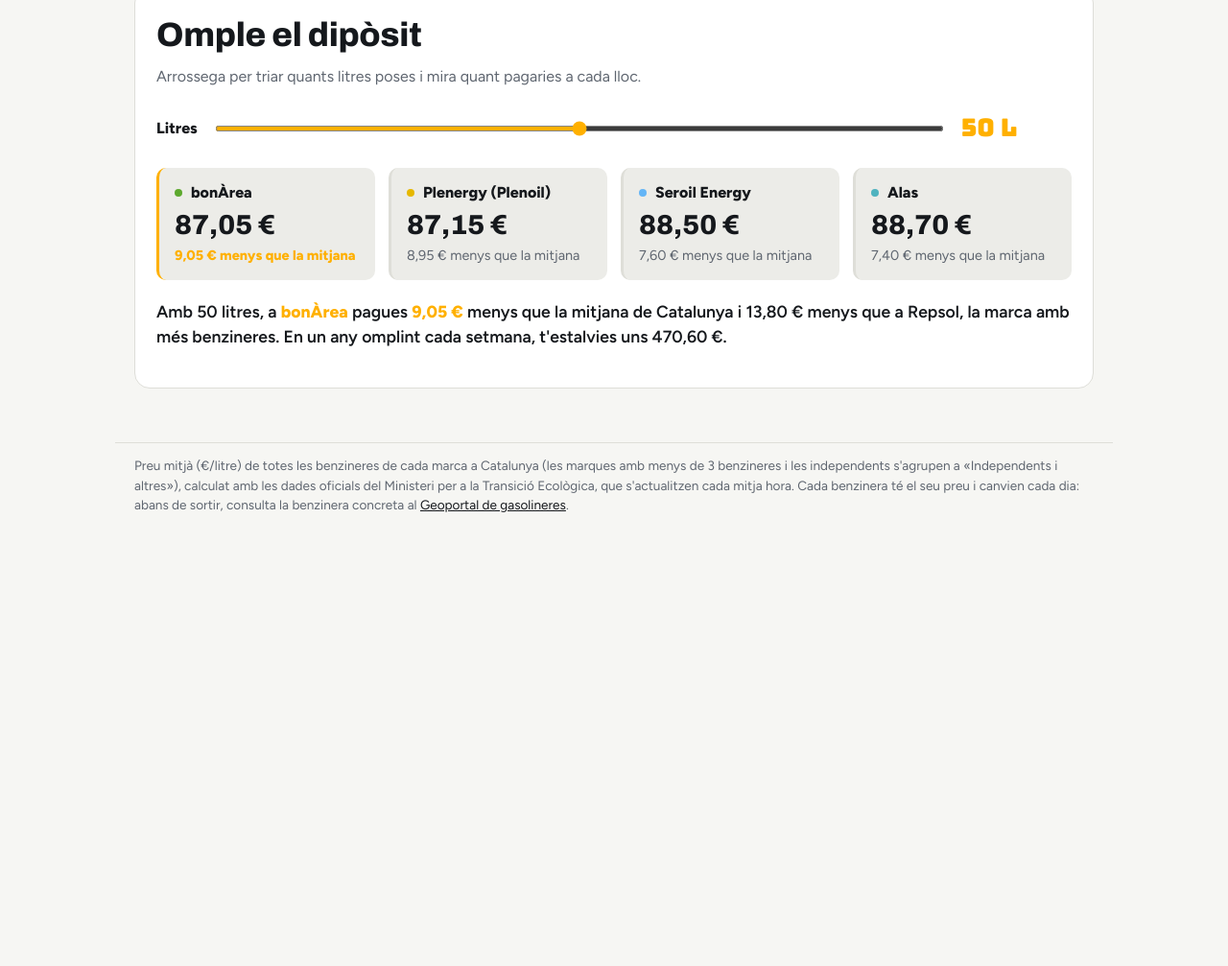
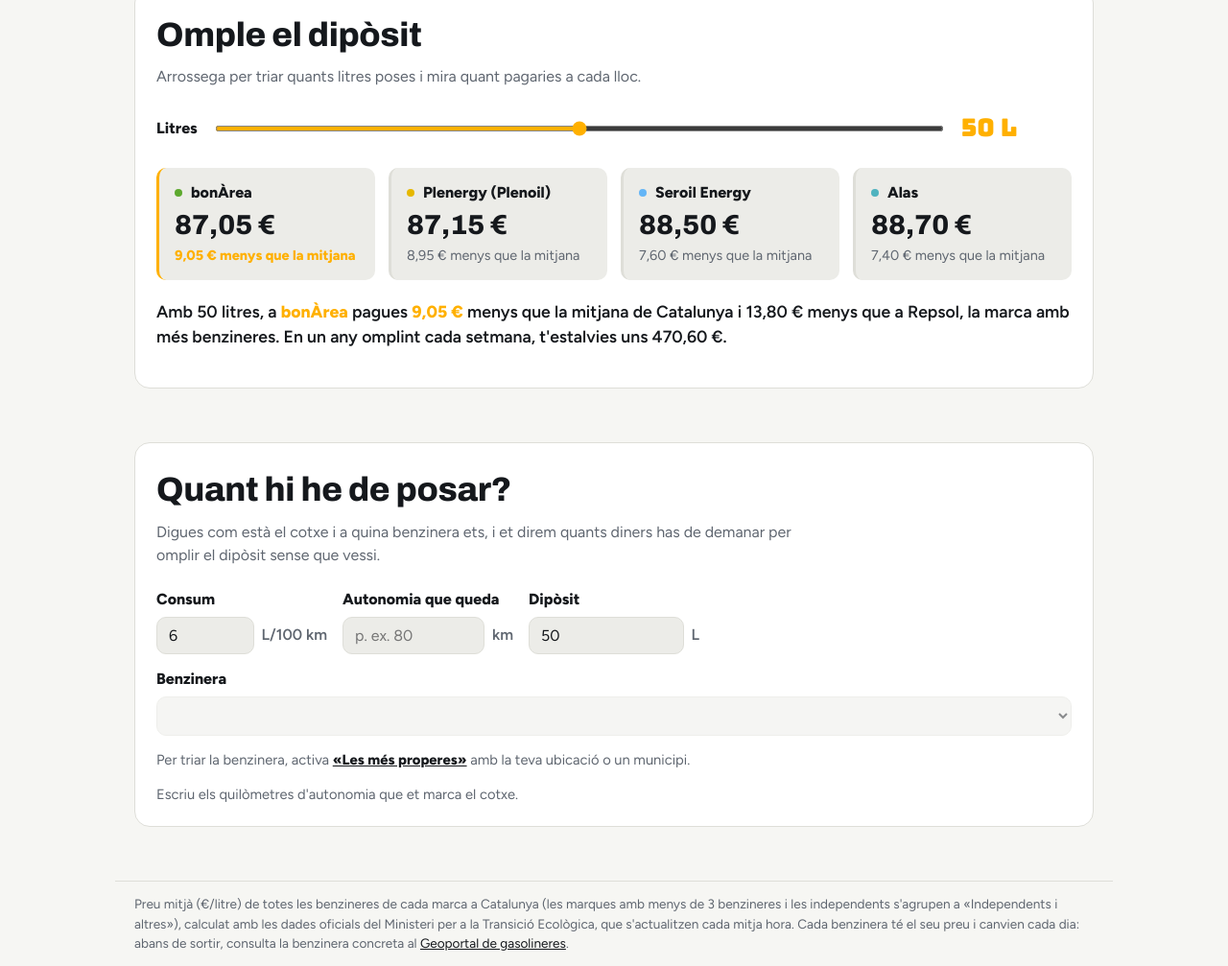
Before and after one commit to MartiFarranC/gulusinaCAT, a website with bundled scripts: page index.html in a window 1280 px wide. Shown: the part 4914-5921 px from the top of the page at 96% size. Before the commit the page ends 5464 px from the top, so only its background shows below. Built offline with nearby package versions, Linux system fonts and the light colour scheme; no server answers.

Commit message:
feat: afegeix la calculadora de quants diners cal posar per omplir el dipòsit
A partir del consum, l'autonomia que marca el cotxe i la capacitat del
dipòsit, calcula quants diners cal demanar en una de les benzineres
properes. Com que l'autonomia no és exacta, deixa un 5 % del dipòsit de
marge i arrodoneix cap avall a 5 € perquè no vessi. El consum i el
dipòsit es recorden al navegador.

```diff
--- /dev/null
+++ b/assets/css/diposit.css
@@ -0,0 +1,78 @@
+.diposit {
+  display: grid;
+  grid-template-columns: repeat(auto-fit, minmax(170px, 1fr));
+  gap: 14px 16px;
+}
+.camp {
+  display: flex;
+  flex-direction: column;
+  gap: 6px;
+  font-weight: 800;
+}
+.camp.ample {
+  grid-column: 1 / -1;
+}
+.entrada {
+  display: flex;
+  align-items: center;
+  gap: 8px;
+  font-weight: 600;
+  color: var(--muted);
+  white-space: nowrap;
+}
+.camp input,
+.camp select {
+  width: 100%;
+  min-width: 0;
+  font:
+    500 1rem "Figtree",
+    sans-serif;
+  color: var(--ink);
+  background: var(--bg2);
+  border: 1px solid var(--line);
+  border-radius: 10px;
+  padding: 9px 12px;
+}
+.camp select:disabled {
+  opacity: 0.5;
+}
+.diposit-avis {
+  margin: 14px 0 0;
+  color: var(--muted);
+  font-size: 0.92rem;
+}
+.diposit-avis:empty,
+.diposit-avis[hidden] {
+  display: none;
+}
+.diposit-avis a {
+  color: var(--ink);
+  font-weight: 700;
+}
+.diposit-resultat {
+  margin-top: 18px;
+  padding: 16px;
+  border-radius: 12px;
+  background: var(--bg2);
+  border-left: 3px solid var(--led);
+}
+.diposit-resultat[hidden] {
+  display: none;
+}
+.diposit-euros {
+  margin: 0;
+  font-size: 1.1rem;
+  font-weight: 600;
+}
+.diposit-euros strong {
+  font-family: "Bungee", sans-serif;
+  font-weight: 400;
+  font-size: 2rem;
+  color: var(--led);
+  margin-left: 6px;
+}
+.diposit-detall {
+  margin: 8px 0 0;
+  color: var(--muted);
+  font-size: 0.92rem;
+}
--- /dev/null
+++ b/assets/js/calculadora-diposit.js
@@ -0,0 +1,170 @@
+/** Calculadora de quants diners cal demanar a la benzinera per omplir el dipòsit. */
+
+import { dinersPerOmplir, MARGE_DEL_DIPOSIT } from "./diposit.js";
+import { element, perId, perIdDeTipus } from "./dom.js";
+import { formataDistancia, formataEuros, formataLitres, formataPreu } from "./format.js";
+import { NOM_DEL_COMBUSTIBLE, esProperes } from "./estat.js";
+
+/** @typedef {import("./estat.js").Estat} Estat */
+/** @typedef {import("./tipus.js").EstacioAmbDistancia} EstacioAmbDistancia */
+/** @typedef {import("./preferencies.js").DadesDesadesDelCotxe} DadesDesadesDelCotxe */
+
+/**
+ * @typedef {object} AccionsDeLaCalculadora
+ * @property {DadesDesadesDelCotxe} cotxe Dades desades l'última vegada.
+ * @property {(cotxe: DadesDesadesDelCotxe) => void} desa
+ */
+
+/** @param {EstacioAmbDistancia} estacio */
+const clauDeLEstacio = (estacio) => `${estacio.m}|${estacio.lat}|${estacio.lon}`;
+
+/**
+ * Cada dada del cotxe amb el camp, el rang vàlid i el que cal dir si no hi és.
+ *
+ * @type {ReadonlyArray<{nom: "consum" | "kmQueQueden" | "diposit", minim: number, maxim: number, avis: string}>}
+ */
+const DADES_DEL_COTXE = [
+  {
+    nom: "consum",
+    minim: 1,
+    maxim: 30,
+    avis: "Escriu el consum del cotxe (entre 1 i 30 L/100 km).",
+  },
+  {
+    nom: "kmQueQueden",
+    minim: 0,
+    maxim: 2000,
+    avis: "Escriu els quilòmetres d'autonomia que et marca el cotxe.",
+  },
+  {
+    nom: "diposit",
+    minim: 5,
+    maxim: 200,
+    avis: "Escriu la capacitat del dipòsit en litres (entre 5 i 200).",
+  },
+];
+
+/** @param {HTMLInputElement} camp */
+const valorDe = (camp) => (camp.value.trim() === "" ? Number.NaN : Number(camp.value));
+
+export class CalculadoraDelDiposit {
+  /**
+   * @param {Estat} estat
+   * @param {AccionsDeLaCalculadora} accions
+   */
+  constructor(estat, accions) {
+    this.estat = estat;
+    this.accions = accions;
+    this.consum = perIdDeTipus("dConsum", HTMLInputElement);
+    this.km = perIdDeTipus("dKm", HTMLInputElement);
+    this.diposit = perIdDeTipus("dDiposit", HTMLInputElement);
+    this.benzinera = perIdDeTipus("dBenzinera", HTMLSelectElement);
+    /** @type {EstacioAmbDistancia[]} */
+    this.opcions = [];
+    if (accions.cotxe.consum) this.consum.value = String(accions.cotxe.consum);
+    if (accions.cotxe.diposit) this.diposit.value = String(accions.cotxe.diposit);
+    for (const camp of [this.consum, this.km, this.diposit, this.benzinera]) {
+      camp.addEventListener("input", () => this.calcula());
+    }
+    for (const camp of [this.consum, this.diposit]) {
+      camp.addEventListener("change", () => this.desaElCotxe());
+    }
+  }
+
+  desaElCotxe() {
+    const consum = valorDe(this.consum);
+    const diposit = valorDe(this.diposit);
+    this.accions.desa({
+      ...(consum > 0 && { consum }),
+      ...(diposit > 0 && { diposit }),
+    });
+  }
+
+  /** @param {EstacioAmbDistancia} estacio */
+  preu(estacio) {
+    return estacio[this.estat.combustible] ?? 0;
+  }
+
+  /**
+   * Les benzineres properes amb preu, de la més propera a la més llunyana. Manté la triada si
+   * encara hi és; si no, tria la més propera, que és on deu ser l'usuari.
+   *
+   * @param {readonly EstacioAmbDistancia[]} properes
+   */
+  ompleLesBenzineres(properes) {
+    const triada = this.opcions[Number(this.benzinera.value)];
+    const clau = triada ? clauDeLEstacio(triada) : null;
+    this.opcions = properes.filter((e) => this.preu(e) > 0).sort((a, b) => a.d - b.d);
+    const combustible = NOM_DEL_COMBUSTIBLE[this.estat.combustible];
+    this.benzinera.replaceChildren(
+      ...this.opcions.map((estacio, i) => {
+        const lloc = [estacio.mun, estacio.adr].filter(Boolean).join(", ");
+        const text = `${estacio.nom} · ${lloc} · ${formataPreu(this.preu(estacio))} €/L · ${formataDistancia(estacio.d)}`;
+        const opcio = Object.assign(element("option", null, text), { value: String(i) });
+        opcio.title = `${combustible} a ${estacio.nom} de ${estacio.mun}`;
+        return opcio;
+      }),
+    );
+    const index = this.opcions.findIndex((e) => clauDeLEstacio(e) === clau);
+    this.benzinera.value = String(Math.max(0, index));
+  }
+
+  /** @param {readonly EstacioAmbDistancia[]} properes Les de dins del radi. */
+  pinta(properes) {
+    const teBenzineres = esProperes(this.estat) && properes.some((e) => this.preu(e) > 0);
+    perId("dSenseBenzineres").hidden = teBenzineres;
+    this.benzinera.disabled = !teBenzineres;
+    this.ompleLesBenzineres(teBenzineres ? properes : []);
+    this.calcula();
+  }
+
+  /**
+   * @param {string} text
+   * @returns {false} Per poder sortir de `calcula` amb una sola línia.
+   */
+  avisa(text) {
+    perId("dAvis").textContent = text;
+    perId("dResultat").hidden = true;
+    return false;
+  }
+
+  /** @returns {{consum: number, kmQueQueden: number, diposit: number} | false} */
+  dadesDelCotxe() {
+    const camps = { consum: this.consum, kmQueQueden: this.km, diposit: this.diposit };
+    const dades = { consum: 0, kmQueQueden: 0, diposit: 0 };
+    for (const { nom, minim, maxim, avis } of DADES_DEL_COTXE) {
+      const valor = valorDe(camps[nom]);
+      if (!(valor >= minim && valor <= maxim)) return this.avisa(avis);
+      dades[nom] = valor;
+    }
+    return dades;
+  }
+
+  calcula() {
+    const estacio = this.opcions[Number(this.benzinera.value)];
+    const cotxe = this.dadesDelCotxe();
+    if (!cotxe) return;
+    if (!estacio) {
+      this.avisa("");
+      return;
+    }
+    const carrega = dinersPerOmplir({ ...cotxe, preu: this.preu(estacio) });
+    perId("dAvis").textContent = "";
+    perId("dResultat").hidden = false;
+    perId("dEuros").textContent = carrega.euros > 0 ? `${carrega.euros} €` : "Res";
+    perId("dDetall").textContent = this.textDelDetall(carrega, estacio);
+  }
+
+  /**
+   * @param {import("./diposit.js").Carrega} carrega
+   * @param {EstacioAmbDistancia} estacio
+   */
+  textDelDetall(carrega, estacio) {
+    const queden = `Et queden uns ${formataLitres(carrega.litresQueQueden)} i n'hi caben ${formataLitres(carrega.litresQueHiCaben)}.`;
+    if (carrega.euros === 0) {
+      return `${queden} El dipòsit és gairebé ple: no val la pena posar-hi res.`;
+    }
+    const marge = Math.round(MARGE_DEL_DIPOSIT * 100);
+    return `${queden} A ${formataPreu(this.preu(estacio))} €/L, omplir-lo fins dalt serien ${formataEuros(carrega.eurosFinsAlCapdamunt)}. Com que l'autonomia del cotxe no és exacta, es deixa un ${marge} % del dipòsit de marge i s'arrodoneix cap avall, perquè no vessi.`;
+  }
+}
--- /dev/null
+++ b/assets/js/diposit.js
@@ -0,0 +1,37 @@
+/** Quants diners cal posar per omplir el dipòsit sense passar-se. */
+
+/** Part del dipòsit que es deixa buida perquè l'autonomia que marca el cotxe no és exacta. */
+export const MARGE_DEL_DIPOSIT = 0.05;
+/** Els diners es demanen en múltiples d'aquesta quantitat, arrodonint cap avall. */
+export const EUROS_PER_ARRODONIR = 5;
+
+/**
+ * @typedef {object} DadesDelCotxe
+ * @property {number} consum Litres als 100 km.
+ * @property {number} kmQueQueden Autonomia que marca el cotxe.
+ * @property {number} diposit Capacitat en litres.
+ * @property {number} preu Euros per litre a la benzinera.
+ *
+ * @typedef {object} Carrega
+ * @property {number} litresQueQueden Estimats a partir de l'autonomia.
+ * @property {number} litresQueHiCaben Fins a omplir-lo del tot.
+ * @property {number} euros A posar: amb el marge i arrodonits cap avall.
+ * @property {number} eurosFinsAlCapdamunt Sense marge ni arrodoniment.
+ */
+
+/**
+ * @param {DadesDelCotxe} dades Valors positius; els km que queden poden ser 0.
+ * @returns {Carrega}
+ */
+export function dinersPerOmplir({ consum, kmQueQueden, diposit, preu }) {
+  const litresQueQueden = Math.min(diposit, (kmQueQueden * consum) / 100);
+  const litresQueHiCaben = diposit - litresQueQueden;
+  const litresSegurs = Math.max(0, litresQueHiCaben - diposit * MARGE_DEL_DIPOSIT);
+  const euros = Math.floor((litresSegurs * preu) / EUROS_PER_ARRODONIR) * EUROS_PER_ARRODONIR;
+  return {
+    litresQueQueden,
+    litresQueHiCaben,
+    euros,
+    eurosFinsAlCapdamunt: litresQueHiCaben * preu,
+  };
+}
--- a/assets/js/format.js
+++ b/assets/js/format.js
@@ -46,3 +46,6 @@
  * @returns {string} Del zero al cinc en lletres (en masculí); la resta, en xifres.
  */
 export const enLletres = (nombre) => NOMBRES_EN_LLETRES[nombre] ?? String(nombre);
+
+/** @param {number} litres */
+export const formataLitres = (litres) => `${litres.toFixed(1).replace(".", ",")} L`;
--- a/assets/js/preferencies.js
+++ b/assets/js/preferencies.js
@@ -70,3 +70,40 @@
     return null;
   }
 }
+
+const CLAU_COTXE = "dades-del-cotxe";
+
+/**
+ * @typedef {object} DadesDesadesDelCotxe
+ * @property {number} [consum] Litres als 100 km.
+ * @property {number} [diposit] Capacitat en litres.
+ */
+
+/**
+ * @param {Storage | null} magatzem
+ * @returns {DadesDesadesDelCotxe} El consum i el dipòsit que l'usuari va escriure l'última vegada.
+ */
+export function llegeixElCotxe(magatzem) {
+  try {
+    const desat = JSON.parse(magatzem?.getItem(CLAU_COTXE) || "{}");
+    /** @type {DadesDesadesDelCotxe} */
+    const cotxe = {};
+    if (Number(desat?.consum) > 0) cotxe.consum = Number(desat.consum);
+    if (Number(desat?.diposit) > 0) cotxe.diposit = Number(desat.diposit);
+    return cotxe;
+  } catch {
+    return {};
+  }
+}
+
+/**
+ * @param {Storage | null} magatzem
+ * @param {DadesDesadesDelCotxe} cotxe
+ */
+export function desaElCotxe(magatzem, cotxe) {
+  try {
+    magatzem?.setItem(CLAU_COTXE, JSON.stringify(cotxe));
+  } catch {
+    // Sense poder desar, caldrà tornar a escriure les dades del cotxe.
+  }
+}
--- a/assets/js/principal.js
+++ b/assets/js/principal.js
@@ -1,6 +1,7 @@
 /** Punt d'entrada de la pàgina: crea l'estat i les parts, i carrega les dades. */
 
 import { Calculadora } from "./calculadora.js";
+import { CalculadoraDelDiposit } from "./calculadora-diposit.js";
 import { Comparativa } from "./comparativa.js";
 import { Carrega } from "./carrega.js";
 import { diaIsoLocal } from "./dates.js";
@@ -11,7 +12,9 @@
 import { Mapa } from "./mapa.js";
 import { ALTRES } from "./marques.js";
 import {
+  desaElCotxe,
   desaMarquesExcloses,
+  llegeixElCotxe,
   llegeixMarquesExcloses,
   magatzemDelNavegador,
 } from "./preferencies.js";
@@ -48,6 +51,10 @@
 const panell = new PanellDUbicacio(estat, aplicaLAmbit);
 const properes = new Properes(estat, aplicaLAmbit);
 const mapa = new Mapa(estat);
+const diposit = new CalculadoraDelDiposit(estat, {
+  cotxe: llegeixElCotxe(magatzem),
+  desa: (cotxe) => desaElCotxe(magatzem, cotxe),
+});
 
 /** @param {Marca} marca */
 function tendenciaDe(marca) {
@@ -116,8 +123,18 @@
     `Tria les marques que vols comparar als gràfics${esProperes(estat) ? " (les dades històriques són de tot Catalunya)" : ""}. Passa el dit o el ratolí per sobre per veure'n els valors.`;
   kicker.textContent = textDelKicker(estat);
   pinta();
+  pintaLesProperes(dins);
+}
+
+/**
+ * Les parts que depenen de les benzineres de dins del radi.
+ *
+ * @param {import("./tipus.js").EstacioAmbDistancia[]} dins
+ */
+function pintaLesProperes(dins) {
   properes.pinta(dins);
   mapa.pinta(dins);
+  diposit.pinta(dins);
   panell.portaAlPanellSiCal();
 }
 
--- a/index.html
+++ b/index.html
@@ -17,6 +17,7 @@
     <link rel="stylesheet" href="assets/css/comparativa.css" />
     <link rel="stylesheet" href="assets/css/grafics.css" />
     <link rel="stylesheet" href="assets/css/calculadora.css" />
+    <link rel="stylesheet" href="assets/css/diposit.css" />
     <link rel="stylesheet" href="assets/css/properes.css" />
     <link rel="stylesheet" href="assets/css/filtre.css" />
     <link rel="stylesheet" href="assets/css/mapa.css" />
@@ -224,6 +225,71 @@
         <div class="bill" id="bill"></div>
         <p class="verdict" id="verdict"></p>
       </section>
+
+      <section class="calc" id="dipositSec">
+        <h2>Quant hi he de posar?</h2>
+        <p class="lead">
+          Digues com està el cotxe i a quina benzinera ets, i et direm quants diners has de demanar
+          per omplir el dipòsit sense que vessi.
+        </p>
+        <div class="diposit">
+          <label class="camp" for="dConsum">
+            <span>Consum</span>
+            <span class="entrada"
+              ><input
+                id="dConsum"
+                type="number"
+                inputmode="decimal"
+                min="1"
+                max="30"
+                step="0.1"
+                value="6"
+              /><span>L/100 km</span></span
+            >
+          </label>
+          <label class="camp" for="dKm">
+            <span>Autonomia que queda</span>
+            <span class="entrada"
+              ><input
+                id="dKm"
+                type="number"
+                inputmode="numeric"
+                min="0"
+                max="2000"
+                step="1"
+                placeholder="p. ex. 80"
+              /><span>km</span></span
+            >
+          </label>
+          <label class="camp" for="dDiposit">
+            <span>Dipòsit</span>
+            <span class="entrada"
+              ><input
+                id="dDiposit"
+                type="number"
+                inputmode="numeric"
+                min="5"
+                max="200"
+                step="1"
+                value="50"
+              /><span>L</span></span
+            >
+          </label>
+          <label class="camp ample" for="dBenzinera">
+            <span>Benzinera</span>
+            <select id="dBenzinera" disabled></select>
+          </label>
+        </div>
+        <p class="diposit-avis" id="dSenseBenzineres">
+          Per triar la benzinera, activa <a href="#near">«Les més properes»</a> amb la teva ubicació
+          o un municipi.
+        </p>
+        <p class="diposit-avis" id="dAvis" role="status"></p>
+        <div class="diposit-resultat" id="dResultat" hidden>
+          <p class="diposit-euros">Demana <strong id="dEuros"></strong></p>
+          <p class="diposit-detall" id="dDetall"></p>
+        </div>
+      </section>
     </main>
 
     <footer class="wrap">
```
Also changed, not shown: tests/e2e/pagina.spec.js (+46 -0 lines), tests/js/diposit.test.js (added, +41 -0 lines), tests/js/format.test.js (+5 -0 lines), tests/js/preferencies.test.js (+18 -0 lines), CHANGELOG.md, README.md.
